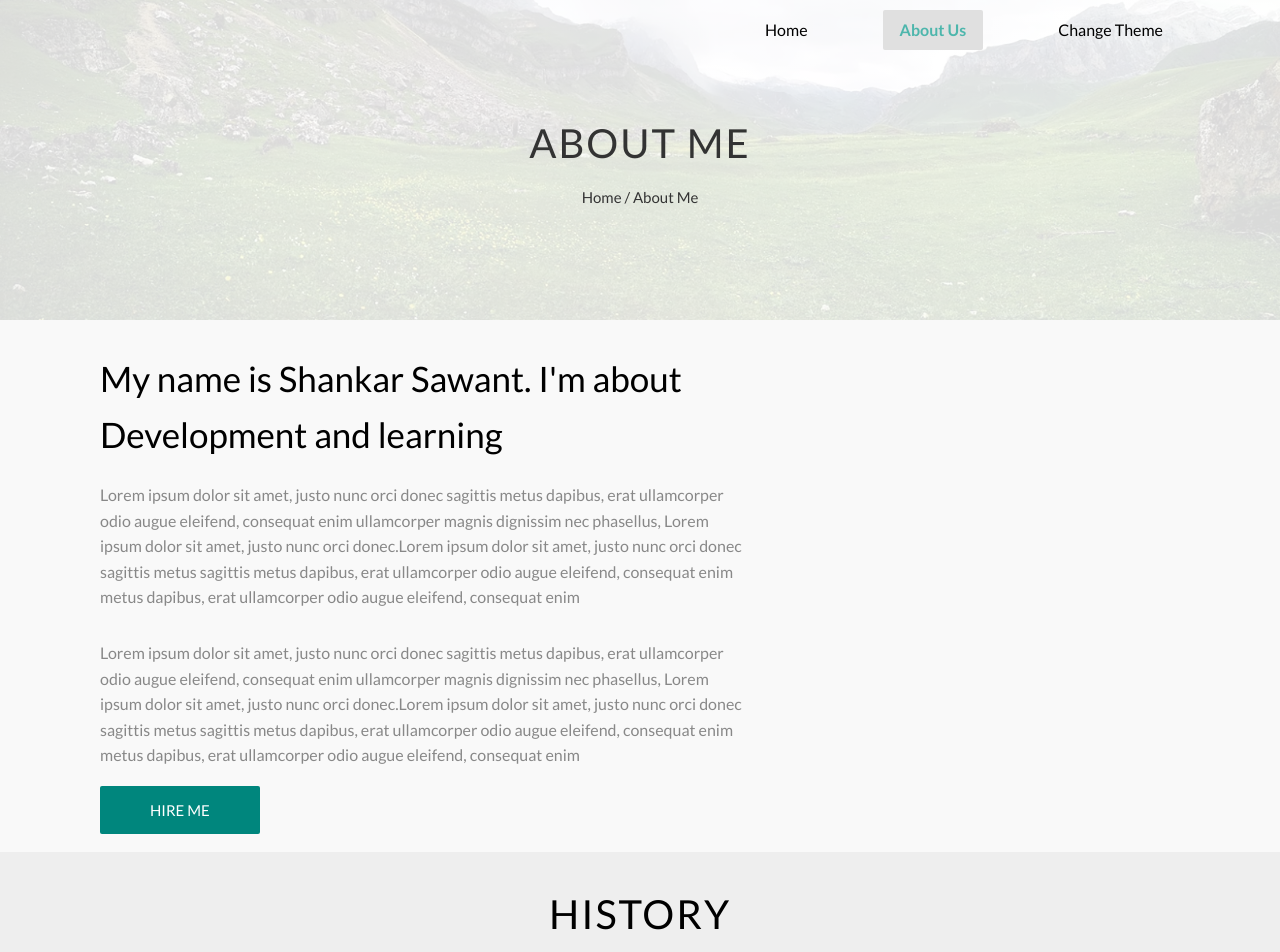
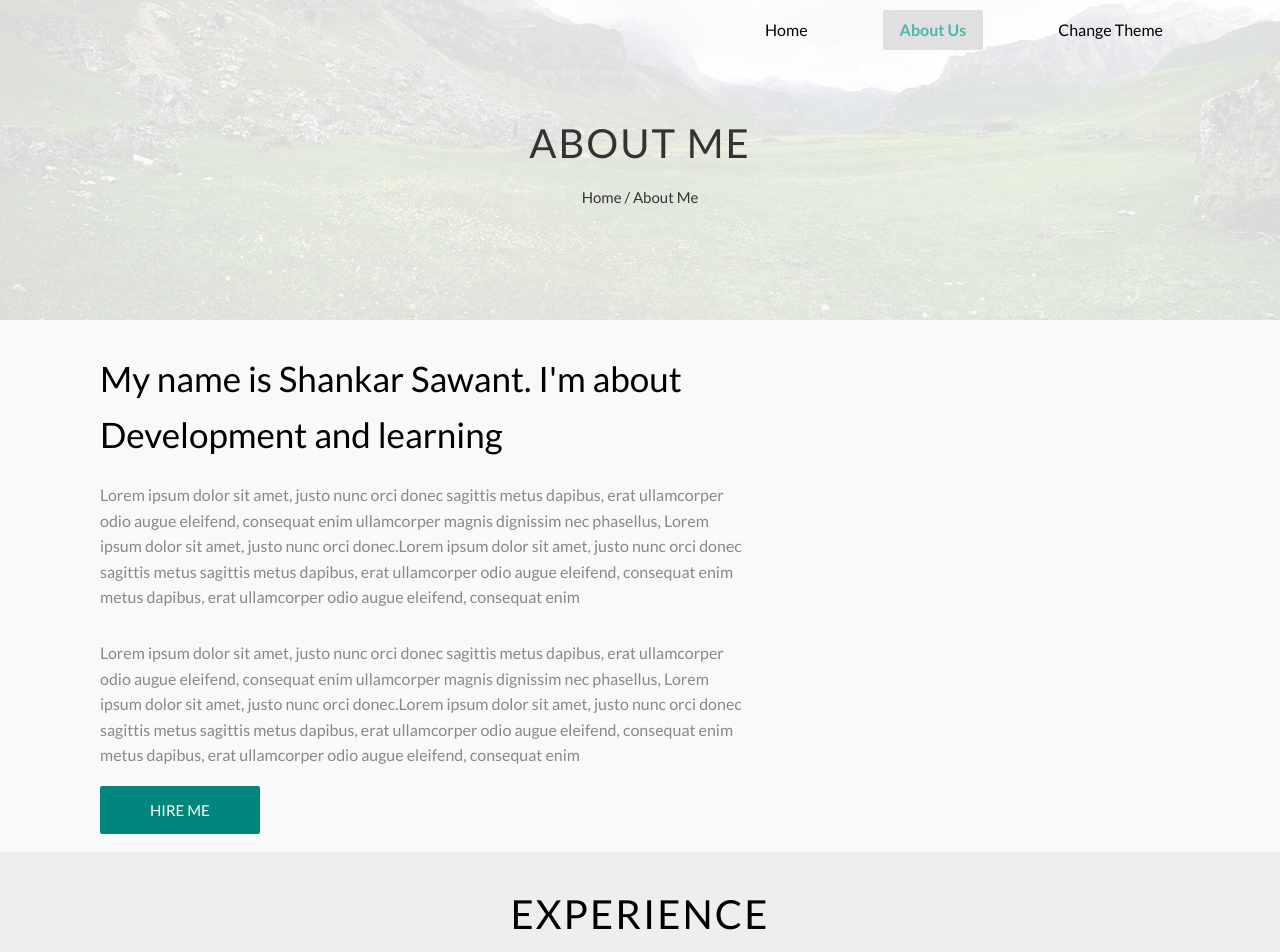
Before and after one commit to shankar81/personal-website, a React (Create React App) app: page /about in a window 1280 px wide. Shown: the top 952 px of the page. Built offline with nearby package versions, Linux system fonts and the light colour scheme; a web font is replaced by a local one.

Commit message:
before using media-queries

```diff
--- a/src/pages/About/About.tsx
+++ b/src/pages/About/About.tsx
@@ -43,7 +43,7 @@ export default function About() {
       </div>
 
       <div className="about__timeline">
-        <h1 className="about__heading">history</h1>
+        <h1 className="about__heading">experience</h1>
         <Timeline />
       </div>
       <div className="about__skills">
```
